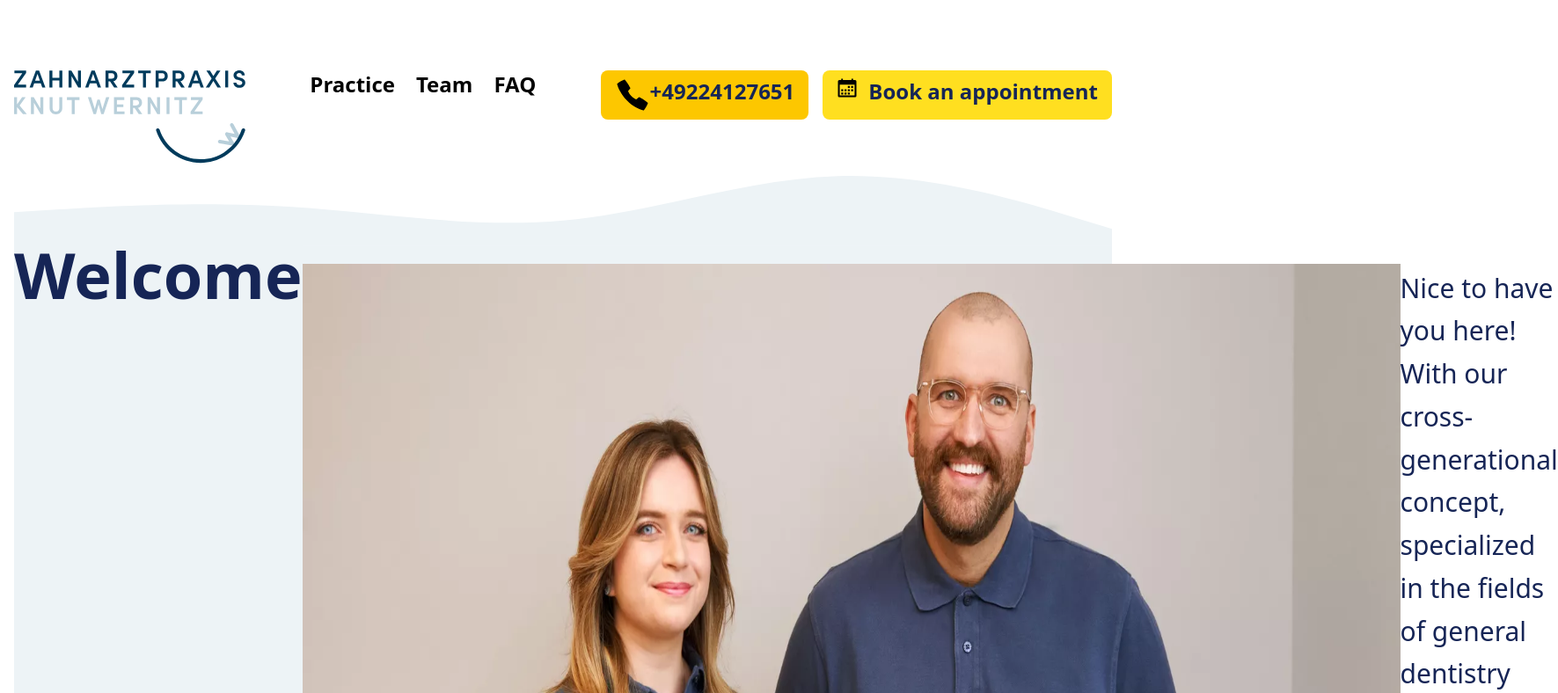
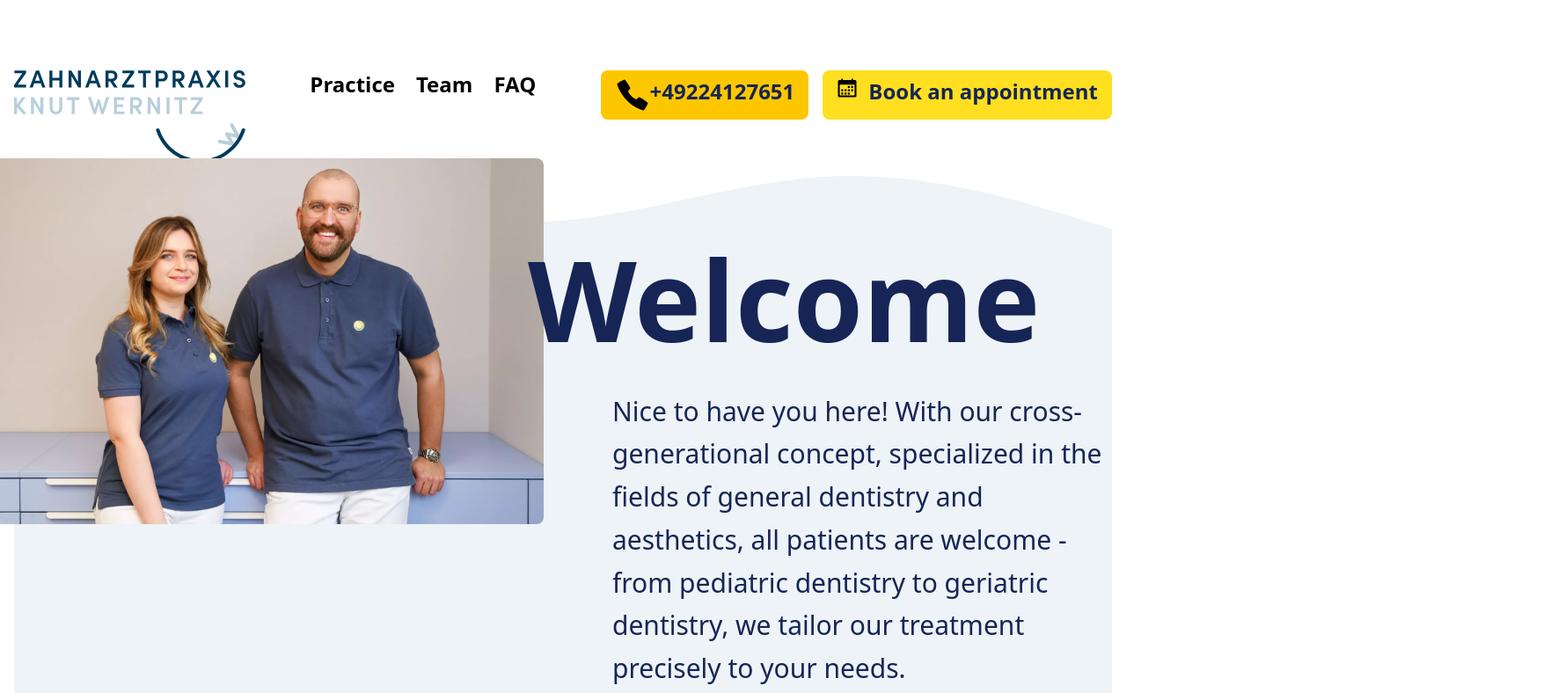
Before and after one commit to BirasaDivine/Dentist_Tailwind_clone_theGym, a website: page Tailwindclone3/index.html in a window 1280 px wide. Shown: the top 788 px of the page at 88% size, 1771 px wide, since content can reach past the window. Drawn offline with Linux system fonts and the light colour scheme.

Commit message:
Responsiveness

```diff
--- a/Tailwindclone3/index.html
+++ b/Tailwindclone3/index.html
@@ -51,13 +51,16 @@
                 fill="currentColor"></path>
         </svg>
         <div class="bg-[#edf3f6]">
-            <div id="Second section" class="-mt-1 lg:flex flex-row">
+            <div id="Second section" class="-mt-1 lg:flex">
                 <div class=" bg-[#edf3f6]">
-                    <h1 class="text-blue-950 font-bold text-7xl bg-[#edf3f6]">Welcome</h1>
+                    <h1 class="text-blue-950 font-bold text-7xl md:text-9xl lg:absolute lg:left-[600px] z-2  ">Welcome
+                    </h1>
                 </div>
-                <img class="w-full h-auto mt-6" src="./images/Section 2 people.webp" alt="section 2 people" />
+                <img class="lg:relative right-[50px] bottom-[120px] w-full h-auto mt-6  md:mx-7 md:w-[800px] lg:w-[50%] rounded-lg"
+                    src="./images/Section 2 people.webp" alt="section 2 people" />
                 <div class="mt-7">
-                    <p class="text-blue-950 text-3xl leading-relaxed">Nice to have you here! With our cross-generational
+                    <p class="lg:relative top-35 text-blue-950 text-3xl leading-relaxed ">Nice to have you here! With
+                        our cross-generational
                         concept, specialized in the
                         fields of general
                         dentistry and aesthetics, all patients are
```
Also changed, not shown: Tailwindclone3/src/output.css.
